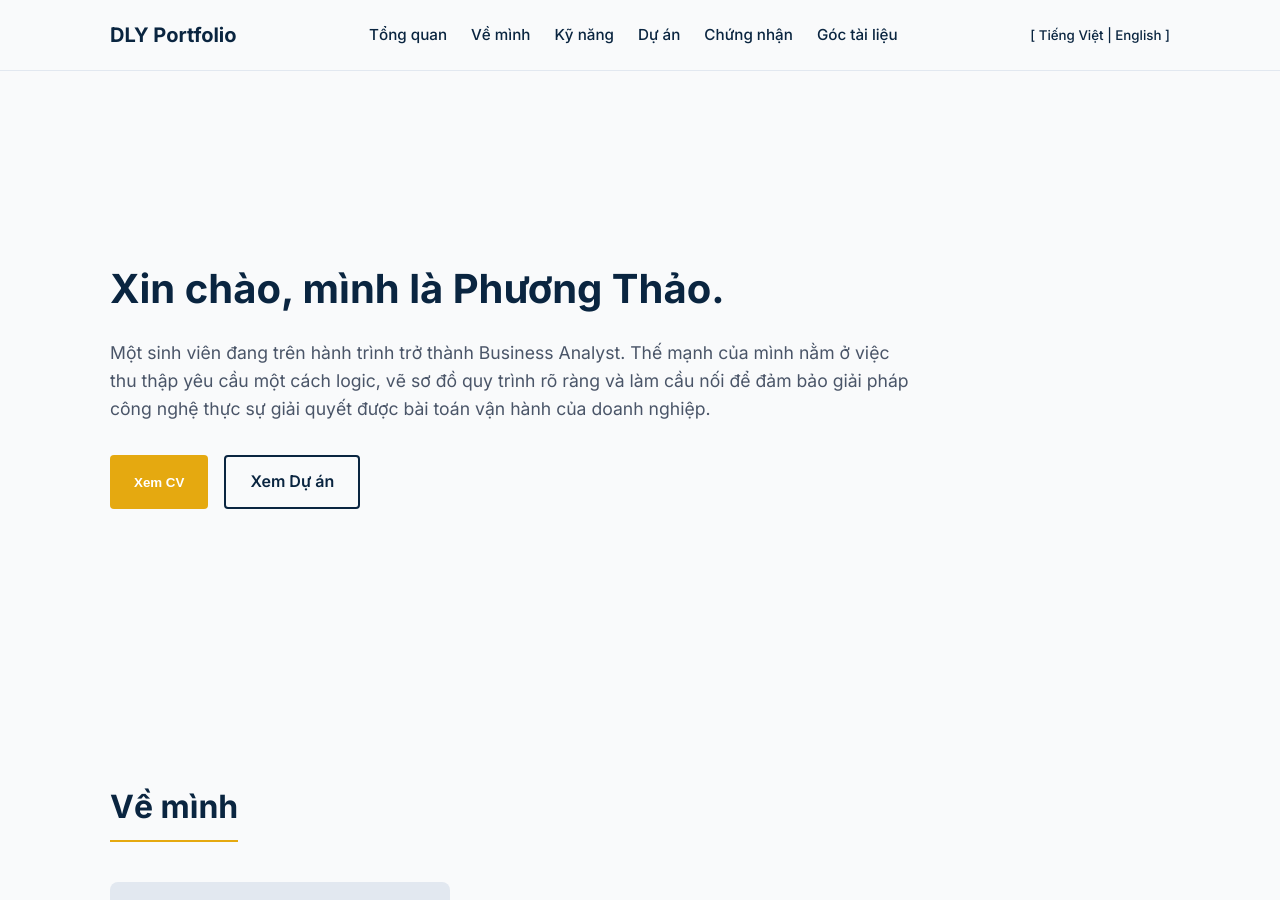
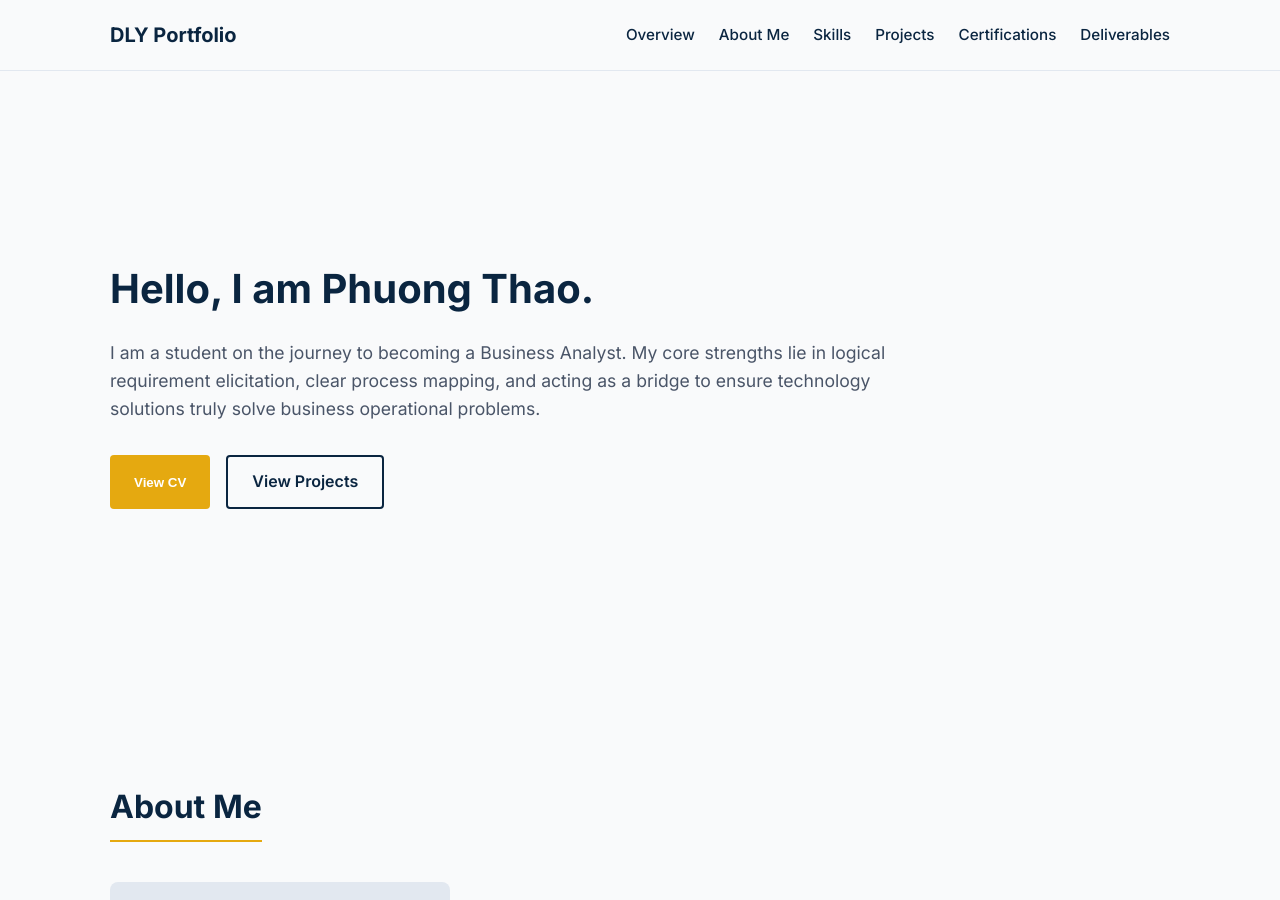
Before and after one commit to dly77915-glitch/ba_portfolio, a Jekyll site: the page built from index.html, in a window 1280 px wide and 900 px high. Built offline with Jekyll 4.4.1, drawn with Linux system fonts in a browser that asks for light colours; some of the changed text lies outside the part shown.

Commit message:
Update config

```diff
--- a/_config.yml
+++ b/_config.yml
@@ -1,4 +1,4 @@
-title: "Phương Thảo - IT Business Analyst Portfolio"
-description: "Portfolio của Đặng Lý Phương Thảo - BA trong lĩnh vực E-commerce & ERP"
-url: "https://your-username.github.io" # Thay bằng link GitHub của bạn
-theme: minima # Hoặc bạn có thể tự viết CSS nếu muốn tùy biến hoàn toàn
+title: "Phuong Thao - Business Analyst Portfolio"
+description: "Portfolio of Dang Ly Phuong Thao - Business Analyst"
+url: "https://github.com/dly77915-glitch"
+theme: minima
--- a/_includes/footer.html
+++ b/_includes/footer.html
@@ -1,5 +1,5 @@
 <footer class="site-footer">
     <div class="container">
-        <p>&copy; 2026 Đặng Lý Phương Thảo. Business Analyst.</p>
+        <p>&copy; 2026 Dang Ly Phuong Thao. Business Analyst.</p>
     </div>
 </footer>
--- a/_includes/header.html
+++ b/_includes/header.html
@@ -5,16 +5,13 @@
         </div>
         <nav class="main-nav">
             <ul>
-                <li><a href="{{ '/' | relative_url }}#hero">Tổng quan</a></li>
-                <li><a href="{{ '/' | relative_url }}#about">Về mình</a></li>
-                <li><a href="{{ '/' | relative_url }}#skills">Kỹ năng</a></li>
-                <li><a href="{{ '/' | relative_url }}#projects">Dự án</a></li>
-                <li><a href="{{ '/' | relative_url }}#certs">Chứng nhận</a></li>
-                <li><a href="{{ '/' | relative_url }}#documents">Góc tài liệu</a></li>
+                <li><a href="{{ '/' | relative_url }}#hero">Overview</a></li>
+                <li><a href="{{ '/' | relative_url }}#about">About Me</a></li>
+                <li><a href="{{ '/' | relative_url }}#skills">Skills</a></li>
+                <li><a href="{{ '/' | relative_url }}#projects">Projects</a></li>
+                <li><a href="{{ '/' | relative_url }}#certs">Certifications</a></li>
+                <li><a href="{{ '/' | relative_url }}#documents">Deliverables</a></li>
             </ul>
         </nav>
-        <div class="lang-toggle">
-            <button id="lang-switch">[ Tiếng Việt | English ]</button>
-        </div>
     </div>
 </header>
--- a/_layouts/default.html
+++ b/_layouts/default.html
@@ -1,5 +1,5 @@
 <!DOCTYPE html>
-<html lang="vi">
+<html lang="en">
 <head>
     <meta charset="UTF-8">
     <meta name="viewport" content="width=device-width, initial-scale=1.0">
@@ -24,9 +24,7 @@
             <button id="close-modal" class="close-btn">&times;</button>
             <div class="modal-content">
                 <h3 class="modal-title">Curriculum Vitae</h3>
-                <div class="iframe-placeholder">
-                    <p>Khu vực hiển thị CV (PDF iframe)</p>
-                </div>
+                <iframe src="{{ '/assets/cv.pdf' | relative_url }}" class="cv-iframe" title="CV PDF"></iframe>
             </div>
         </div>
     </div>
--- a/assets/css/style.css
+++ b/assets/css/style.css
@@ -88,15 +88,6 @@ section {
 
 .main-nav a:hover {
     color: var(--accent-gold);
-}
-
-.lang-toggle button {
-    background: none;
-    border: none;
-    font-family: var(--font-main);
-    font-weight: 500;
-    cursor: pointer;
-    color: var(--text-primary);
 }
 
 /* =========================================
@@ -362,15 +353,12 @@ section {
     border-bottom: 1px solid var(--border-color);
 }
 
-.iframe-placeholder {
+.cv-iframe {
     width: 100%;
-    height: calc(100% - 60px);
+    height: calc(100vh - 200px);
+    border: none;
+    border-radius: 4px;
     background: #E2E8F0;
-    display: flex;
-    align-items: center;
-    justify-content: center;
-    color: var(--text-secondary);
-    border-radius: 4px;
 }
 
 /* =========================================
@@ -421,3 +409,47 @@ section {
     border-top: 1px solid var(--border-color);
     margin-top: 80px;
 }
+/* =========================================
+   RESPONSIVE DESIGN (MOBILE & TABLET)
+========================================= */
+@media (max-width: 768px) {
+    /* Header & Nav */
+    .header-inner {
+        flex-direction: column;
+        height: auto;
+        padding: 15px 0;
+        gap: 15px;
+    }
+
+    .main-nav ul {
+        flex-wrap: wrap;
+        justify-content: center;
+        gap: 15px;
+    }
+
+    /* Typography & Spacing */
+    .hero h1 {
+        font-size: 2rem;
+    }
+
+    section {
+        padding: 50px 0;
+    }
+
+    /* About Grid: Chuyển từ xếp ngang sang xếp dọc */
+    .about-grid {
+        grid-template-columns: 1fr;
+        gap: 20px;
+    }
+
+    .about-img-placeholder {
+        max-width: 300px;
+        margin: 0 auto;
+    }
+
+    /* Modal CV */
+    .modal-container {
+        width: 95%;
+        padding: 15px;
+    }
+}
--- a/assets/js/main.js
+++ b/assets/js/main.js
@@ -1,5 +1,5 @@
 document.addEventListener('DOMContentLoaded', () => {
-    // 1. Logic Modal (CV Popup)
+    // Logic Modal (CV Popup)
     const modal = document.getElementById('cv-modal');
     const btnOpenModal = document.getElementById('btn-view-cv');
     const btnCloseModal = document.getElementById('close-modal');
@@ -30,24 +30,4 @@ document.addEventListener('DOMContentLoaded', () => {
             }
         });
     }
-
-    // 2. Logic Language Toggle (Khung sườn)
-    const langSwitch = document.getElementById('lang-switch');
-    let isEnglish = false;
-
-    if(langSwitch) {
-        langSwitch.addEventListener('click', () => {
-            isEnglish = !isEnglish;
-            // Toggle class trên body để điều khiển CSS hiển thị sau này
-            if(isEnglish) {
-                document.body.classList.remove('lang-vi');
-                document.body.classList.add('lang-en');
-                console.log("Đã chuyển sang tiếng Anh");
-            } else {
-                document.body.classList.remove('lang-en');
-                document.body.classList.add('lang-vi');
-                console.log("Đã chuyển sang tiếng Việt");
-            }
-        });
-    }
 });
--- a/index.html
+++ b/index.html
@@ -6,71 +6,71 @@ layout: default
 
     <section id="hero" class="hero">
         <div>
-            <h1>Xin chào, mình là Phương Thảo.</h1>
-            <p>Một sinh viên đang trên hành trình trở thành Business Analyst. Thế mạnh của mình nằm ở việc thu thập yêu cầu một cách logic, vẽ sơ đồ quy trình rõ ràng và làm cầu nối để đảm bảo giải pháp công nghệ thực sự giải quyết được bài toán vận hành của doanh nghiệp.</p>
+            <h1>Hello, I am Phuong Thao.</h1>
+            <p>I am a student on the journey to becoming a Business Analyst. My core strengths lie in logical requirement elicitation, clear process mapping, and acting as a bridge to ensure technology solutions truly solve business operational problems.</p>
             <div class="hero-actions">
-                <button id="btn-view-cv" class="btn btn-primary">Xem CV</button>
-                <a href="#projects" class="btn btn-outline">Xem Dự án</a>
+                <button id="btn-view-cv" class="btn btn-primary">View CV</button>
+                <a href="#projects" class="btn btn-outline">View Projects</a>
             </div>
         </div>
     </section>
 
     <section id="about">
-        <h2 class="section-title">Về mình</h2>
+        <h2 class="section-title">About Me</h2>
         <div class="about-grid">
             <div class="about-img-placeholder">
-                [ Ảnh Cá Nhân ]
+                [ Personal Photo ]
             </div>
             <div class="about-content">
                 <ul>
-                    <li><strong>Học vấn:</strong> Sinh viên năm 4 chuyên ngành Hệ thống hoạch định nguồn lực doanh nghiệp tại UEH.</li>
-                    <li><strong>Định hướng:</strong> E-commerce and Retails.</li>
-                    <li><strong>Tư duy làm việc:</strong> Thích sự rành mạch, làm việc có hệ thống, luôn đặt người dùng và giá trị kinh doanh làm trọng tâm khi phân tích bất kỳ giải pháp nào.</li>
+                    <li><strong>Education:</strong> 4th-year student majoring in Enterprise Resource Planning at UEH.</li>
+                    <li><strong>Career Focus:</strong> E-commerce and Retails.</li>
+                    <li><strong>Working Mindset:</strong> I appreciate clarity, work systematically, and always put users and business value at the core when analyzing any tech solutions.</li>
                 </ul>
             </div>
         </div>
     </section>
 
     <section id="skills">
-        <h2 class="section-title">Kỹ năng cốt lõi</h2>
+    <h2 class="section-title">Core Competencies</h2>
     <div class="skills-list">
         <div class="skill-category">
-                <h3>Phân tích nghiệp vụ</h3>
-                <p>Requirement Elicitation, Stakeholder Management, Gap Analysis, BRD, FSD.</p>
+            <h3>Business Analysis & Methodology</h3>
+            <p>Requirement Elicitation, Stakeholder Management, Gap Analysis, AS-IS/TO-BE Modeling, Agile/Scrum.</p>
         </div>
         <div class="skill-category">
-                <h3>Thiết kế hệ thống</h3>
-                <p>BPMN, UML, ERD, DFD.</p>
+            <h3>System Architecture & Modeling</h3>
+            <p>BPMN, UML, ERD, DFD, System Integration.</p>
         </div>
         <div class="skill-category">
-                <h3>Thiết kế giao diện</h3>
-                <p>Wireframing, High-Fidelity Mockups, User Journey Mapping.</p>
+            <h3>Documentation & UX/UI</h3>
+            <p>BRD, FSD, User Stories, Use Case Specifications, User Journey Mapping, Wireframing & Prototyping.</p>
         </div>
         <div class="skill-category">
-                <h3>Dữ liệu & Công cụ</h3>
-                <p>Data Analysis, SQL, Agile/Scrum, Odoo ERP, Figma.</p>
+            <h3>Technical Skills & Tools</h3>
+            <p>ERP (Odoo, SAP, MS Dynamics), Database & Programming (PostgreSQL, SQL, Python, XML), Tools (Figma, Draw.io, pgAdmin).</p>
         </div>
     </div>
 </section>
 
     <section id="projects">
-        <h2 class="section-title">Dự án tiêu biểu</h2>
+        <h2 class="section-title">Featured Projects</h2>
         <div class="projects-grid">
             <div class="project-card">
-                <h3>Hệ thống Odoo ERP cho HT Beauty</h3>
-                <p>Phân tích hệ thống hiện tại/tương lai và cấu hình Odoo để xử lý 46 điểm nghẽn trong vận hành.</p>
-                <a href="{{ '/projects/ht-beauty.html' | relative_url }}" class="btn btn-outline">Xem chi tiết</a>
+                <h3>Odoo ERP System for HT Beauty</h3>
+                <p>Analyzed As-Is/To-Be systems and configured Odoo to resolve 46 operational bottlenecks.</p>
+                <a href="{{ '/projects/ht-beauty.html' | relative_url }}" class="btn btn-outline">View details</a>
             </div>
             <div class="project-card">
-                <h3>Nền tảng Đặt hàng Trà Anh</h3>
-                <p>Đặc tả yêu cầu, thiết kế kiến trúc dữ liệu và xây dựng bản thiết kế giao diện (Mockups).</p>
-                <a href="#" class="btn btn-outline">Xem chi tiết</a>
+                <h3>Tra Anh Ordering Platform</h3>
+                <p>Requirement specification, data architecture design, and UI mockups construction.</p>
+                <a href="#" class="btn btn-outline">View details</a>
             </div>
         </div>
     </section>
 
     <section id="certs">
-        <h2 class="section-title">Chứng nhận</h2>
+        <h2 class="section-title">Certifications</h2>
         <div class="empty-state-wrapper">
             <div class="blurred-content">
                 <div class="folder-icon"></div>
@@ -80,23 +80,23 @@ layout: default
             <div class="empty-state-overlay">
                 <div class="empty-message">
                     <span class="icon">🛠️</span>
-                    <p>Nội dung đang được hoàn thiện. Mình đang trong quá trình chọn lọc và chuẩn hóa dữ liệu tốt nhất để hiển thị tại đây. Vui lòng quay lại sau nhé!</p>
+                    <p>Content in progress. I am currently curating the best materials to showcase here. Please check back soon!</p>
                 </div>
             </div>
         </div>
     </section>
 
     <section id="documents">
-        <h2 class="section-title">Góc tài liệu (Deliverables)</h2>
+        <h2 class="section-title">BA Deliverables</h2>
         <div class="empty-state-wrapper">
             <div class="blurred-content">
                 <div>
                     <div class="folder-icon"></div>
-                    <p>Sơ đồ luồng</p>
+                    <p>Process Maps</p>
                 </div>
                 <div>
                     <div class="folder-icon"></div>
-                    <p>Use Case</p>
+                    <p>Use Cases</p>
                 </div>
                 <div>
                     <div class="folder-icon"></div>
@@ -106,7 +106,7 @@ layout: default
             <div class="empty-state-overlay">
                 <div class="empty-message">
                     <span class="icon">⏳</span>
-                    <p>Nội dung đang được hoàn thiện. Mình đang trong quá trình chọn lọc và chuẩn hóa dữ liệu tốt nhất để hiển thị tại đây. Vui lòng quay lại sau nhé!</p>
+                    <p>Content in progress. I am currently curating the best materials to showcase here. Please check back soon!</p>
                 </div>
             </div>
         </div>
```
Also changed, not shown: 1 other file. Lines whose indentation alone changed are shown as unchanged.
